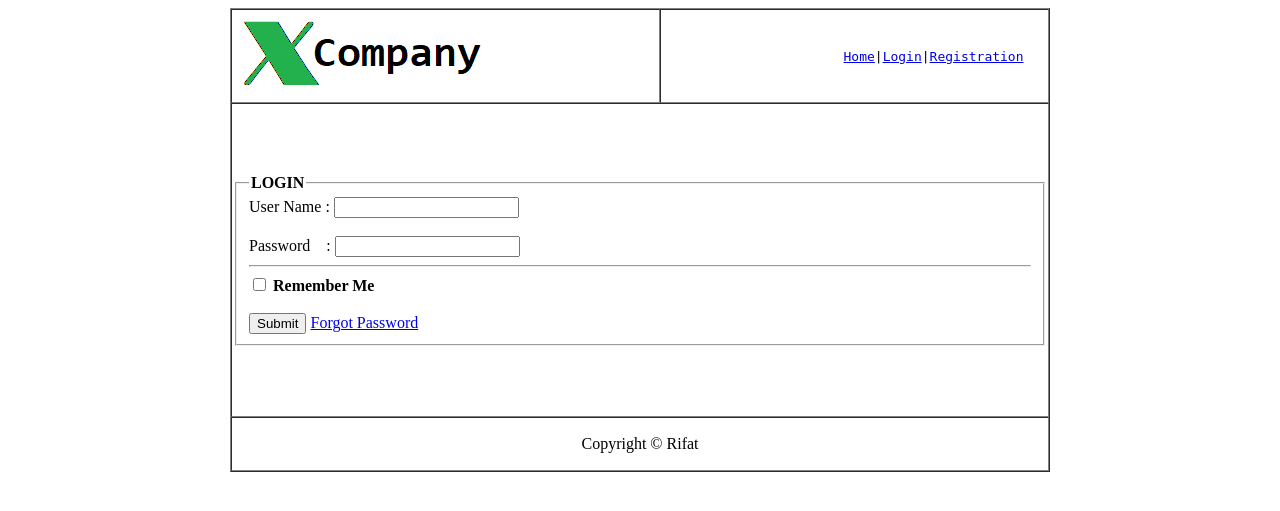
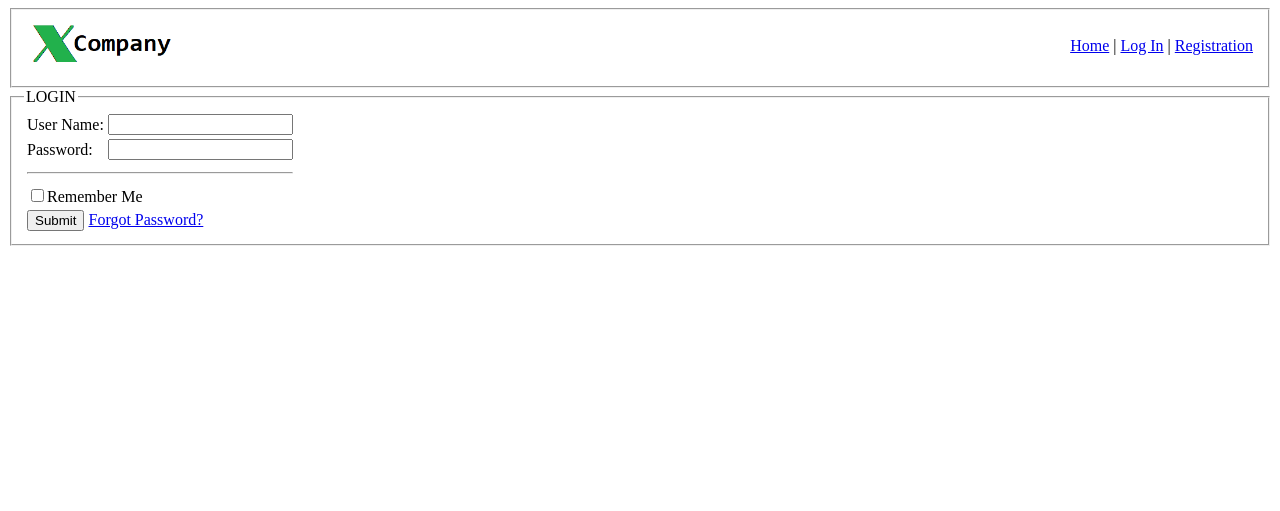
Before and after one commit to Rifat12/learning-web-technologies-spring-2020-2021-sec-d, a PHP site: page /login.php in a window 1280 px wide. Shown: the top 511 px of the page. Run offline with PHP 8.4, Linux system fonts and the light colour scheme.

Commit message:
Updated login

```diff
--- a/MID_LAB_TASK_PHP_SESSION_07/login.php
+++ b/MID_LAB_TASK_PHP_SESSION_07/login.php
@@ -1,91 +1,77 @@
+<?php
+    session_start();
+    if(isset($_SESSION['flag']))
+    {
+        header('location: dashboard.php');
+    }
+
+?>
+
 <!DOCTYPE html>
-<html>
+<html lang="en">
 <head>
-    <meta>
-    <title>XCompany - Login</title>
+    <meta charset="UTF-8">
+    <meta http-equiv="X-UA-Compatible" content="IE=edge">
+    <meta name="viewport" content="width=device-width, initial-scale=1.0">
+    <title>Login</title>
 </head>
 <body>
-
-    <table cellspacing="0" border="1" width="820px" align=center>
-
-        <tr>
-
+    <fieldset>
+        <table width='100%' >
+            <tr>
             <td>
-
-                 <a href="publichome.php"><img src="logo.png" alt="Logo"></a>
-
-            </td>
-
-            <td align="right">
-
-            <pre>    <a href="publichome.php">Home</a>|<a href="login.php">Login</a>|<a href="registration.php">Registration</a>   </pre>
-
-            </td>
-
-        </tr>
-
-        <tr>
-
-            <td colspan="2" height="310px" align="center">
-
-                <form action="login.php" method="post">
-
-                    <fieldset align="left">
-
-                        <legend><b>LOGIN</b></legend>
-
-                        User Name&nbsp;:&nbsp;<input type="text" name="uname"><br><br>
-                        Password&nbsp;&nbsp;&nbsp;&nbsp;:&nbsp;<input type="password" name="password">
+                    <img src='logo.png' alt="Image unavailable" height='50px'/>
+                </td>
+                <td align='right'>
+                    <nav>
+                        <a href='./publichome.php'>Home</a> |
+                        <a href='./login.php'>Log In</a> |
+                        <a href='./registration.php'>Registration</a>
+                    </nav>
+                </td>
+            </tr>
+        </table>
+    </fieldset>
+    <fieldset>
+        <legend>
+            LOGIN
+        </legend>
+        <form action='./checklogin.php' method='POST'>
+            <table>
+                <tr>
+                    <td>
+                        User Name:
+                    </td>
+                    <td>
+                        <input type="text" name='logusername'>
+                    </td>
+                </tr>
+                <tr>
+                    <td>
+                        Password:
+                    </td>
+                    <td>
+                        <input type="password" name='logpassword'>
+                    </td>
+                </tr>
+                <tr>
+                    <td colspan="2">
                         <hr>
-                        <input type="checkbox" name="remember_me" value="1"> <b>Remember Me</b><br><br>
-                        <input type="submit" name="submit" value="Submit"> <a href="forgotpassword.php">Forgot Password</a>
-
-                    </fieldset>
-
-                </form>
-
-            </td>
-
-        </tr>
-
-        <tr>
-
-            <td colspan="2" align="center">
-                <p>Copyright &#169; Rifat</p>
-            </td>
-
-        </tr>
-
-    </table>
-
+                    </td>
+                </tr>
+                <tr>
+                    <td colspan="2">
+                        <input type='checkbox'>Remember Me
+                    </td>
+                </tr>
+                <tr>
+                    <td colspan="2">
+                        <input type='submit' value='Submit'>
+                        <a href='./forgot.php'>Forgot Password?</a>
+                    </td>
+                </tr>
+            </table>
+        </form>
+    </fieldset>
 </body>
 </html>
-
-
-<?php
-
-if(isset($_REQUEST['submit']))
-{
-
-    if($_REQUEST['uname']==$_COOKIE['username'] and $_REQUEST['password']==$_COOKIE['password']){
-
-        if(isset($_REQUEST['remember_me'])){
-            setcookie('runame', $_REQUEST['uname'], time()+86400);
-            setcookie('rpassword', $_REQUEST['password'], time()+86400);
-        }
-
-        session_start();
-        $_SESSION['uname'] = $_REQUEST['uname'];
-        $_SESSION['password'] = $_REQUEST['password'];
-        header('location: dashboard.php');
-
-    }
-
-    else
-    {
-        echo "Invalid credentials!";
-    }
-
-}
-
-?>
```
